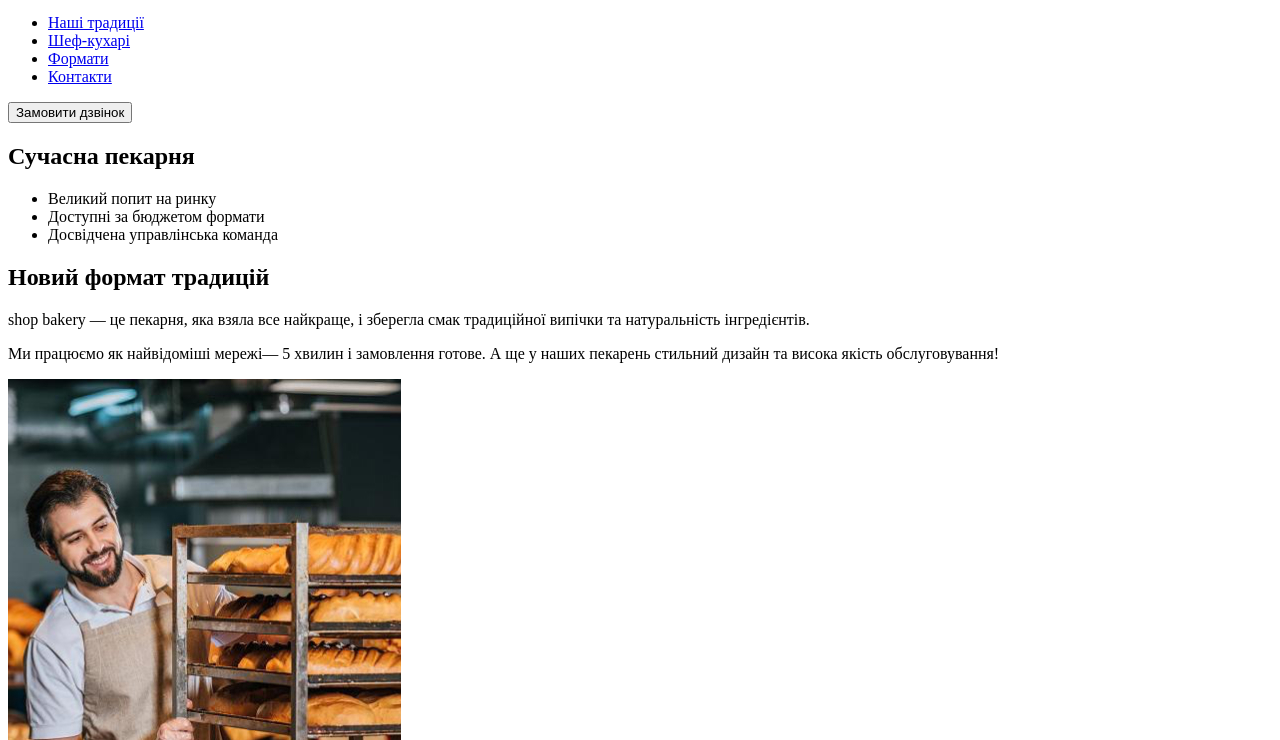
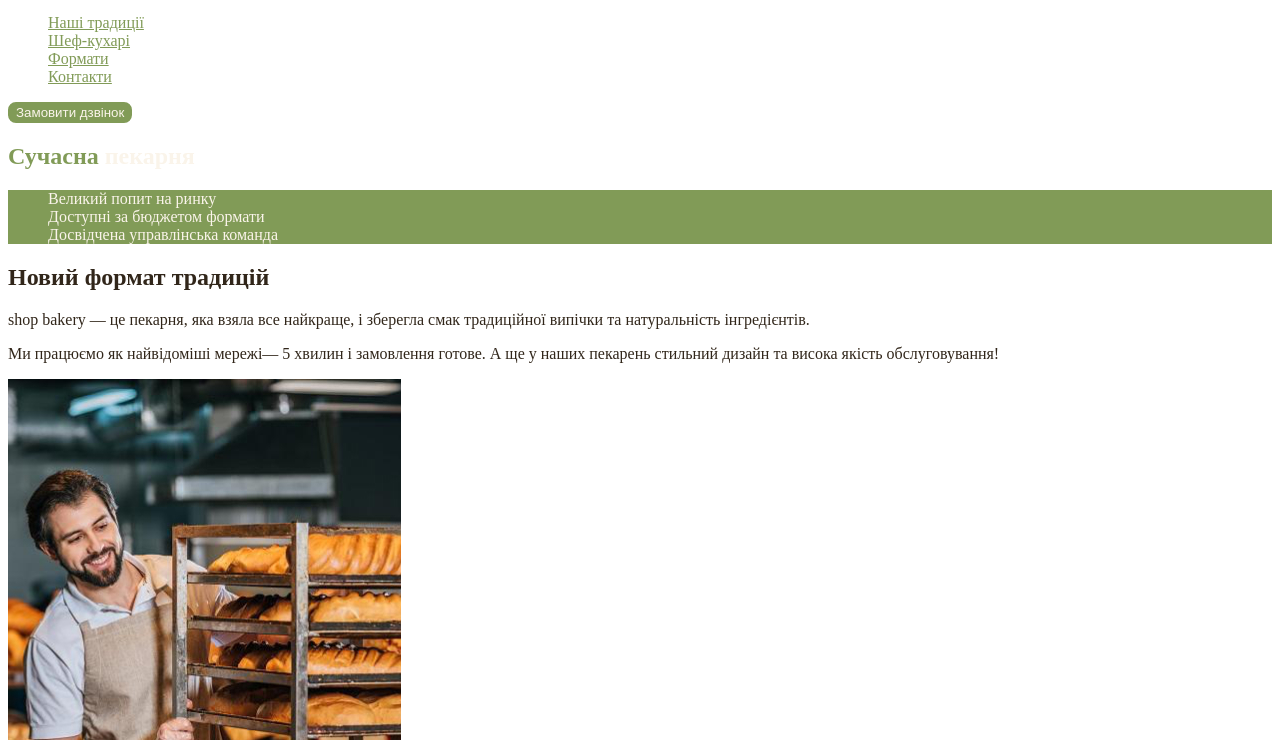
Before and after one commit to inna-syvolap/inna-syvolap-genius-project, a plain HTML site: page index.html in a window 1280 px wide. Shown: the part 60-800 px from the top of the page. Drawn offline with Linux system fonts and the light colour scheme.

Commit message:
Add styles.css and css variables

```diff
--- /dev/null
+++ b/css/styles.css
@@ -0,0 +1,56 @@
+:root {
+  --color-brand-light: #819b57;
+  --color-brand-dark: #465929;
+  --color-primary-dark: #31261a;
+  --color-primary-light: #faf4ea;
+}
+
+/* Base */
+body {
+  color: var(--color-primary-dark);
+}
+ul {
+  list-style-type: none;
+}
+
+/* Button */
+button {
+  color: var(--color-primary-light);
+  background-color: var(--color-brand-light);
+  border: 2px solid var(--color-brand-light);
+  border-radius: 8px;
+  cursor: pointer;
+}
+
+.button:hover {
+  color: var(--color-brand-dark);
+  background-color: transparent;
+}
+
+/* Link */
+.link {
+  color: var(--color-primary-light);
+}
+
+.link {
+  color: var(--color-brand-light);
+}
+
+/* Hero section */
+.hero-title {
+  color: var(--color-primary-light);
+}
+
+.hero-title .accent {
+  color: var(--color-brand-light);
+}
+
+/* Advantage section*/
+.advantages-list {
+  color: var(--color-primary-light);
+  background-color: var(--color-brand-light);
+}
+
+.section-title .accent {
+  color: var(--color-brand-dark);
+}
--- a/index.html
+++ b/index.html
@@ -5,6 +5,7 @@
     <meta http-equiv="X-UA-Compatible" content="IE=edge" />
     <meta name="viewport" content="width=device-width, initial-scale=1.0" />
     <title>Сучасна пекарня</title>
+    <link rel="stylesheet" href="./css/styles.css" />
   </head>
   <body>
     <header>
@@ -13,25 +14,25 @@
           <img src="./images/logo.svg" alt="Логотип сучасної пекарні" />
         </a>
         <ul>
-          <li><a href="#traditions-section">Наші традиції</a></li>
-          <li><a href="#chefs-section">Шеф-кухарі</a></li>
-          <li><a href="#formats-section">Формати</a></li>
-          <li><a href="#contact-section">Контакти</a></li>
+          <li><a class="link" href="#traditions-section">Наші традиції</a></li>
+          <li><a class="link" href="#chefs-section">Шеф-кухарі</a></li>
+          <li><a class="link" href="#formats-section">Формати</a></li>
+          <li><a class="link" href="#contact-section">Контакти</a></li>
         </ul>
       </nav>
-      <button type="button">Замовити дзвінок</button>
+      <button class="button" type="button">Замовити дзвінок</button>
     </header>
     <main>
       <section>
-        <h1>Сучасна пекарня</h1>
-        <ul>
+        <h1 class="hero-title"><span class="accent">Сучасна</span> пекарня</h1>
+        <ul class="advantages-list">
           <li>Великий попит на ринку</li>
           <li>Доступні за бюджетом формати</li>
           <li>Досвідчена управлінська команда</li>
         </ul>
       </section>
       <section id="traditions-section">
-        <h2>Новий формат традицій</h2>
+        <h2 class="section-title">Новий формат традицій</h2>
         <p>
           <span>shop bakery</span> — це пекарня, яка взяла все найкраще, і
           зберегла смак традиційної випічки та натуральність інгредієнтів.
@@ -47,7 +48,9 @@
         />
       </section>
       <section id="chefs-section">
-        <h2>Наші найкращі шеф -кухарі</h2>
+        <h2 class="section-title">
+          Наші найкращі <span class="accent">шеф-кухарі</span>
+        </h2>
         <ul>
           <li>
             <article>
@@ -71,7 +74,7 @@
         </ul>
       </section>
       <section id="formats-section">
-        <h2>Формати</h2>
+        <h2 class="section-title">Формати</h2>
         <ul>
           <li>
             <article>
@@ -91,7 +94,7 @@
         </ul>
       </section>
       <section id="contact-section">
-        <h2>Приєднуйся до мережі пекарень</h2>
+        <h2 class="section-title">Приєднуйся до мережі пекарень</h2>
         <iframe
           src="https://www.google.com/maps/embed?pb=!1m18!1m12!1m3!1d2540.1640546568096!2d30.488658576404084!3d50.45666967159338!2m3!1f0!2f0!3f0!3m2!1i1024!2i768!4f13.1!3m3!1m2!1s0x40d4ce637bfe1717%3A0x5370c2254ad1b952!2z0LLRg9C70LjRhtGPINCh0ZbRh9C-0LLQuNGFINCh0YLRgNGW0LvRjNGG0ZbQsiwgNTQsINCa0LjRl9CyLCDQo9C60YDQsNGX0L3QsCwgMDIwMDA!5e0!3m2!1suk!2sus!4v1708421701821!5m2!1suk!2sus"
           width="603"
```
